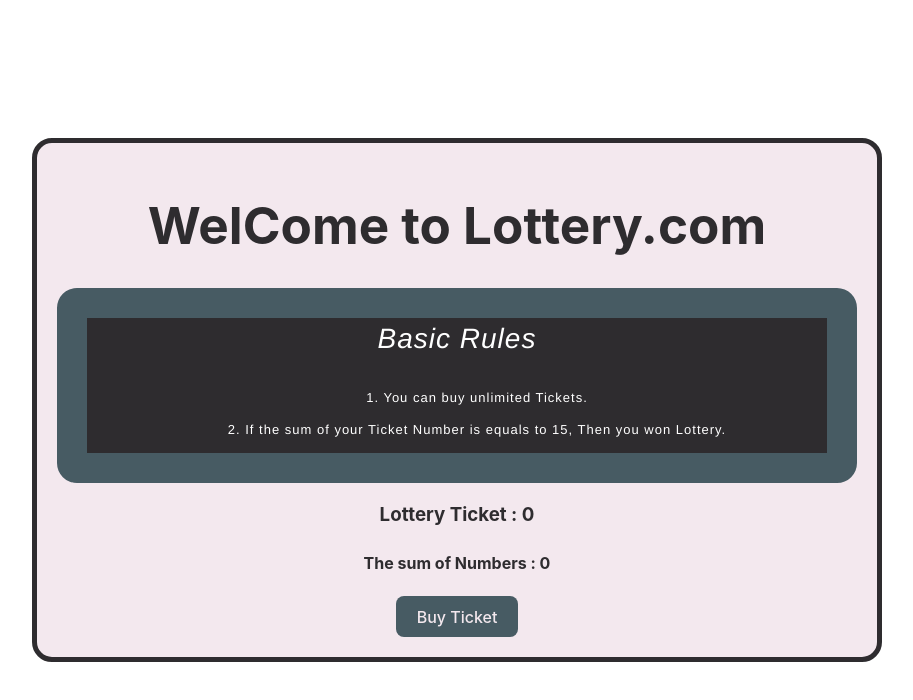
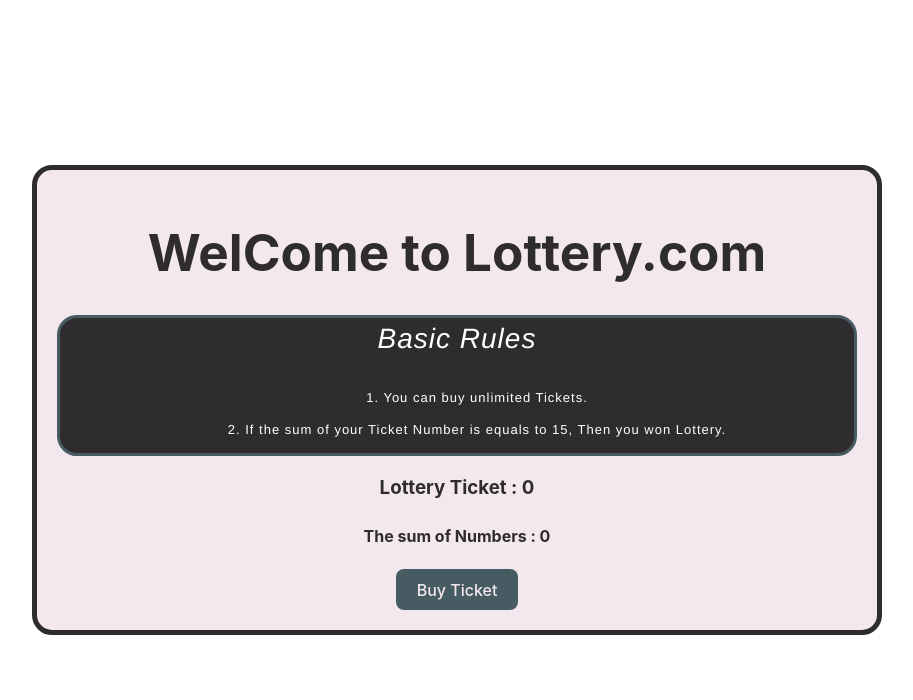
Before and after one commit to JarmanKingra/lotttery-project, a React (Vite) app: page / in a window 1280 px wide. Shown: the top 700 px of the page, without its empty margins (183-1096 px from the left). Built offline with nearby package versions, Linux system fonts and the light colour scheme.

Commit message:
Update lottery.css

```diff
--- a/src/lottery.css
+++ b/src/lottery.css
@@ -2,7 +2,7 @@
     color: #2E2C2F;
 }
 .Instructions-div{
-    border: 30px solid #475b63;
+    border: 3px solid #475b63;
     border-radius: 20px;
     font-size: small;
     background-color: #2e2c2f;
```
